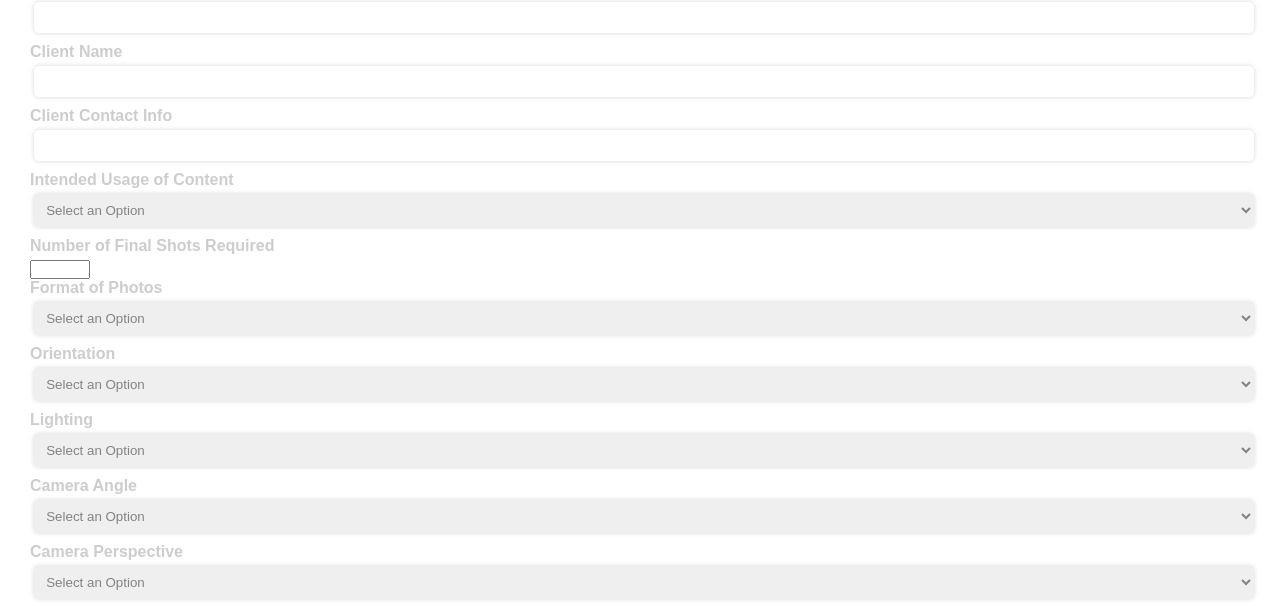
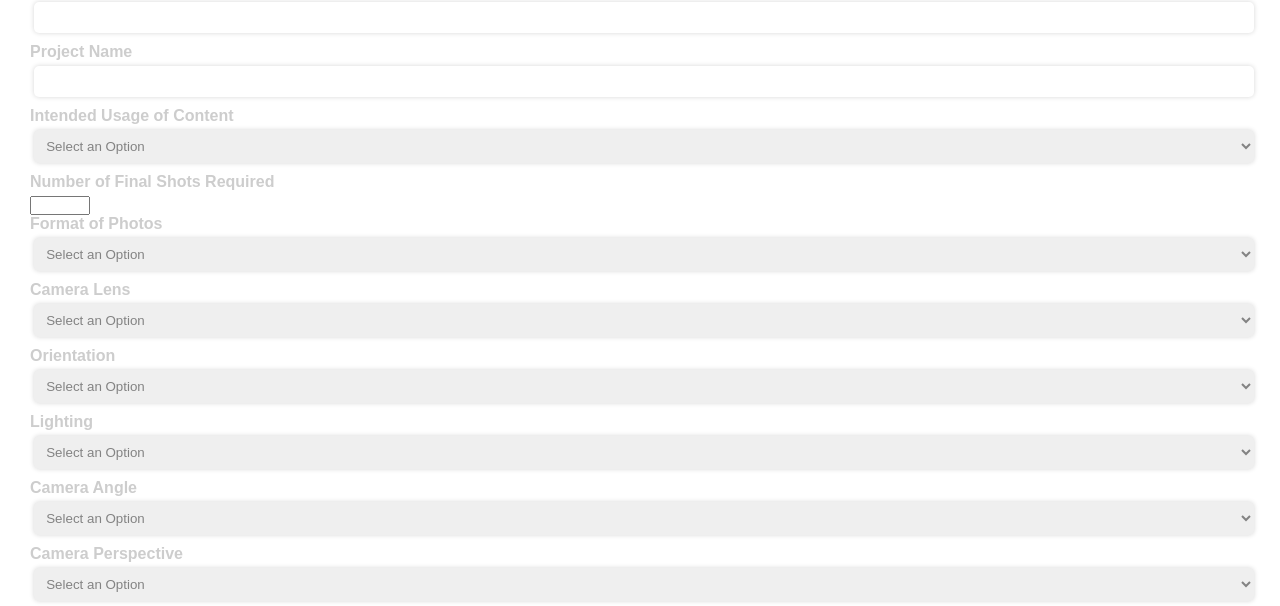
Before and after one commit to hamzaiqbal94/Photo-Brief-Builder, a plain HTML site: page index.html in a window 1280 px wide. Shown: the part 166-772 px from the top of the page. Drawn offline with Linux system fonts and the light colour scheme.

Commit message:
Project name, Camera Lens field added

```diff
--- a/index.html
+++ b/index.html
@@ -26,11 +26,10 @@
 		<label for="product-name">Product Name</label>
 		<input type="text" id="product-name" name="product-name" required>
 
-        <label for="client-name">Client Name</label>
-		<input type="text" id="client-name" name="client-name" required>
+        <label for="project-name">Project Name</label>
+		<input type="text" id="project-name" name="project-name" required>
 
-        <label for="client-contact-info">Client Contact Info</label>
-		<input type="text" id="client-contact-info" name="client-contact-info" required>
+
 
 
 <br>
@@ -55,6 +54,17 @@
 			<option value="RAW">RAW</option>
 			<option value="Video">Video</option>
 			<option value="GIF">GIF</option>
+		</select>
+
+        <label for="lens">Camera Lens</label>
+		<select id="lens" name="lens" required>
+			<option value="">Select an Option</option>
+			<option value="30mm">30mm</option>
+			<option value="50mm Standard">50mm Standard</option>
+			<option value="50mm Macro">50mm Macro</option>
+			<option value="80mm">80mm</option>
+			<option value="24-70mm">24-70mm</option>
+            <option value="70-200mm">70-200mm</option>
 		</select>
 
 		<label for="orientation">Orientation</label>
--- a/main.js
+++ b/main.js
@@ -1,11 +1,11 @@
 function generatePDF() {
 
     const productName = document.getElementById('product-name').value;
-    const clientName = document.getElementById('client-name').value;
-    const clientContactInfo = document.getElementById('client-contact-info').value;
+    const projectName = document.getElementById('project-name').value;
     const intendedUsage = document.getElementById('intended-usage').value;
     const finalShots = document.getElementById('final-shots').value;
     const format = document.getElementById('format').value;
+    const lens = document.getElementById('lens').value;
     const orientation = document.getElementById('orientation').value;
     const lighting = document.getElementById('lighting').value;
     const cameraAngles = document.getElementById('camera-angles').value;
@@ -36,11 +36,11 @@ function generatePDF() {
           },
 
         { text: 'Product Name: ' + productName },
-        { text: 'Client Name: ' + clientName },
-        { text: 'Client Contact Info: ' + clientContactInfo },
+        { text: 'Project Name: ' + projectName },
         { text: 'Intended Usage: ' + intendedUsage },
         { text: 'Number of Final Shots Required: ' + finalShots },
         { text: 'Format of Photos: ' + format },
+        { text: 'Camera Lens: ' + lens },
         { text: 'Orientation: ' + orientation },
         { text: 'Lighting: ' + lighting },
         { text: 'Camera Angles: ' + cameraAngles },
```
